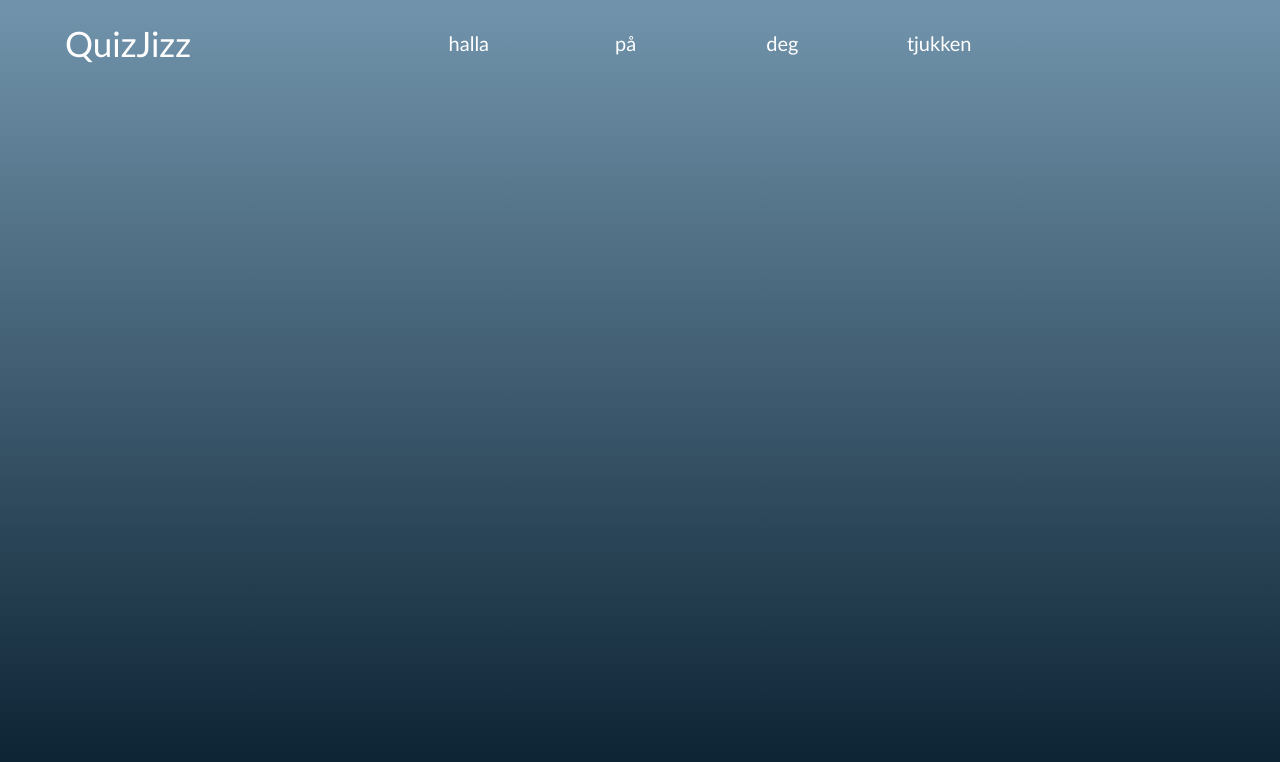
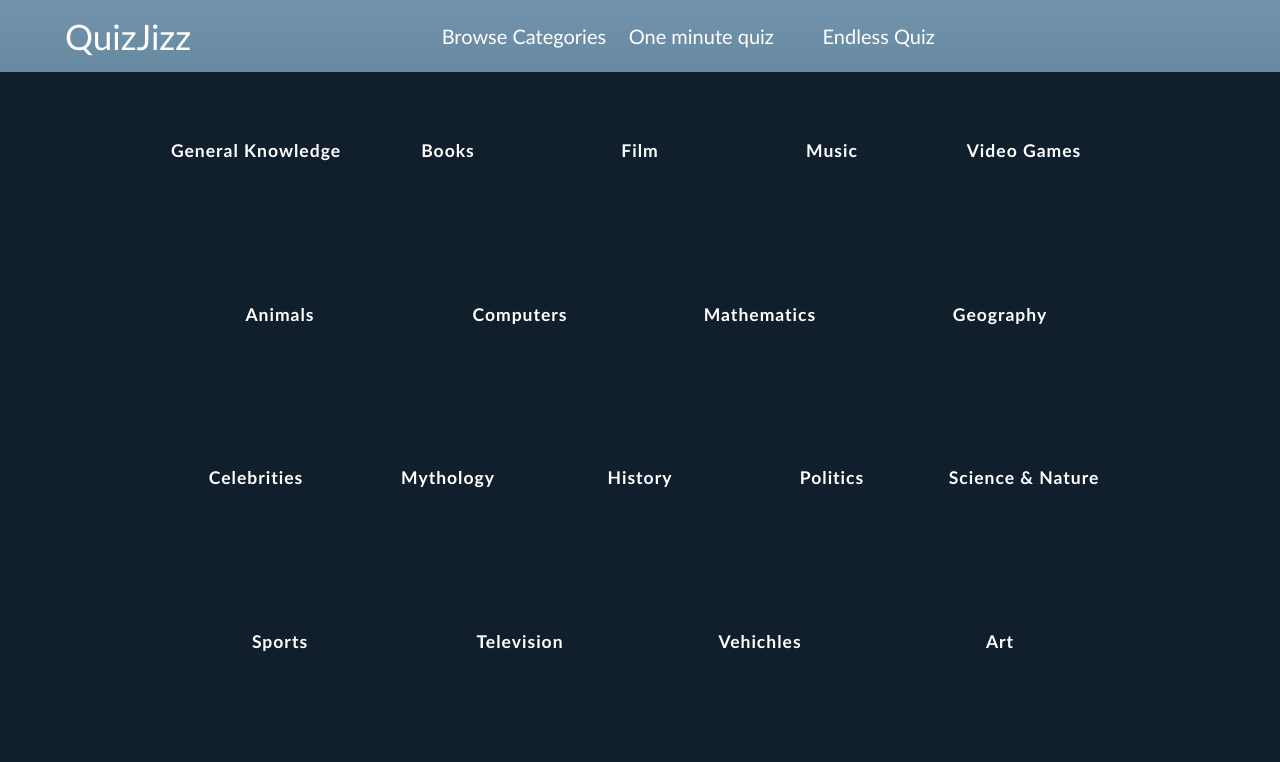
Before and after one commit to PeterEhrhardt/QuizApp, a React (Vite) app: page / in a window 1280 px wide. Shown: the top 762 px of the page. Built offline with nearby package versions, Linux system fonts and the light colour scheme.

Commit message:
categories

```diff
--- a/src/App.jsx
+++ b/src/App.jsx
@@ -3,11 +3,13 @@ import { useState } from "react";
 import "./App.css";
 
 import Navbar from "./components/Navbar";
+import Categories from "./components/Categories";
 
 function App() {
   return (
     <>
       <Navbar />
+      <Categories />
     </>
   );
 }
--- /dev/null
+++ b/src/components/Categories.jsx
@@ -0,0 +1,68 @@
+import React from "react";
+
+import "../styles/Categories.css";
+
+const Categories = () => {
+  const categoriesList1 = [
+    "General Knowledge",
+    "Books",
+    "Film",
+    "Music",
+    "Video Games",
+  ];
+
+  const categoriesList2 = ["Animals", "Computers", "Mathematics", "Geography"];
+  const categoriesList3 = [
+    "Celebrities",
+    "Mythology",
+    "History",
+    "Politics",
+    "Science & Nature",
+  ];
+  const categoriesList4 = ["Sports", "Television", "Vehichles", "Art"];
+
+  return (
+    <div id="top-container">
+      <div id="categories-container">
+        <div className="category-row" id="category-row-1">
+          {categoriesList1.map((category) => {
+            return (
+              <div className="category-container">
+                <h3 className="category">{category}</h3>
+              </div>
+            );
+          })}
+        </div>
+        <div className="category-row" id="category-row-2">
+          {categoriesList2.map((category) => {
+            return (
+              <div className="category-container">
+                <h3 className="category">{category}</h3>
+              </div>
+            );
+          })}
+        </div>
+        <div className="category-row" id="category-row-3">
+          {categoriesList3.map((category) => {
+            return (
+              <div className="category-container">
+                <h3 className="category">{category}</h3>
+              </div>
+            );
+          })}
+        </div>
+        <div className="category-row" id="category-row-4">
+          {categoriesList4.map((category) => {
+            return (
+              <div className="category-container">
+                <h3 className="category">{category}</h3>
+              </div>
+            );
+          })}
+        </div>
+      </div>
+    </div>
+  );
+};
+
+export default Categories;
--- a/src/components/Navbar.jsx
+++ b/src/components/Navbar.jsx
@@ -3,29 +3,15 @@ import React from "react";
 import "../styles/Navbar.css";
 
 const Navbar = () => {
-  const handleHallaClick = (click) => {
-    console.log("click");
-  };
-
   return (
     <div id="navbar-container">
       <div id="logo-container"> QuizJizz</div>
       <div id="tema-container">
-        <div
-          id="halla-container"
-          onClick={handleHallaClick}
-          className="navbar-item">
-          halla
-          <ul id="drop-down-menu">
-            <li>på</li>
-            <li>deg</li>
-            <li>din</li>
-            <li>gris</li>
-          </ul>
+        <div id="halla-container" className="navbar-item">
+          Browse Categories
         </div>
-        <div className="navbar-item">på</div>
-        <div className="navbar-item">deg</div>
-        <div className="navbar-item">tjukken</div>
+        <div className="navbar-item">One minute quiz</div>
+        <div className="navbar-item">Endless Quiz</div>
       </div>
     </div>
   );
--- /dev/null
+++ b/src/styles/Categories.css
@@ -0,0 +1,46 @@
+#top-container {
+  width: 100%;
+  height: calc(100vh - 72px);
+  display: grid;
+  place-items: center;
+  background-color: rgb(17, 30, 44);
+}
+
+#categories-container {
+  width: 75%;
+  height: 90%;
+  display: grid;
+  place-items: center;
+  grid-template-rows: repeat(4, 1fr);
+  position: relative;
+  top: -40px;
+}
+
+.category-row {
+  width: 100%;
+  height: 25%;
+  display: grid;
+  place-items: center;
+  font-size: 15px;
+  letter-spacing: 1px;
+  line-height: 25px;
+}
+
+#category-row-1,
+#category-row-3 {
+  grid-template-columns: repeat(5, 1fr);
+}
+#category-row-2,
+#category-row-4 {
+  grid-template-columns: repeat(4, 1fr);
+}
+
+.category-container {
+  border-radius: 50%;
+  display: grid;
+  place-items: center;
+}
+
+.category {
+  white-space: nowrap;
+}
--- a/src/styles/Navbar.css
+++ b/src/styles/Navbar.css
@@ -4,18 +4,19 @@
 }
 #navbar-container {
   width: 100%;
-  height: 86px;
+  height: 72px;
   display: grid;
   place-items: center;
   grid-template-columns: 20% 70%;
 }
 
 #tema-container {
-  width: 70%;
+  width: 60%;
   display: grid;
   font-size: 20px;
   place-items: center;
-  grid-template-columns: repeat(4, 1fr);
+  grid-template-columns: repeat(3, 33%);
+  position: relative;
 }
 
 #logo-container {
```
